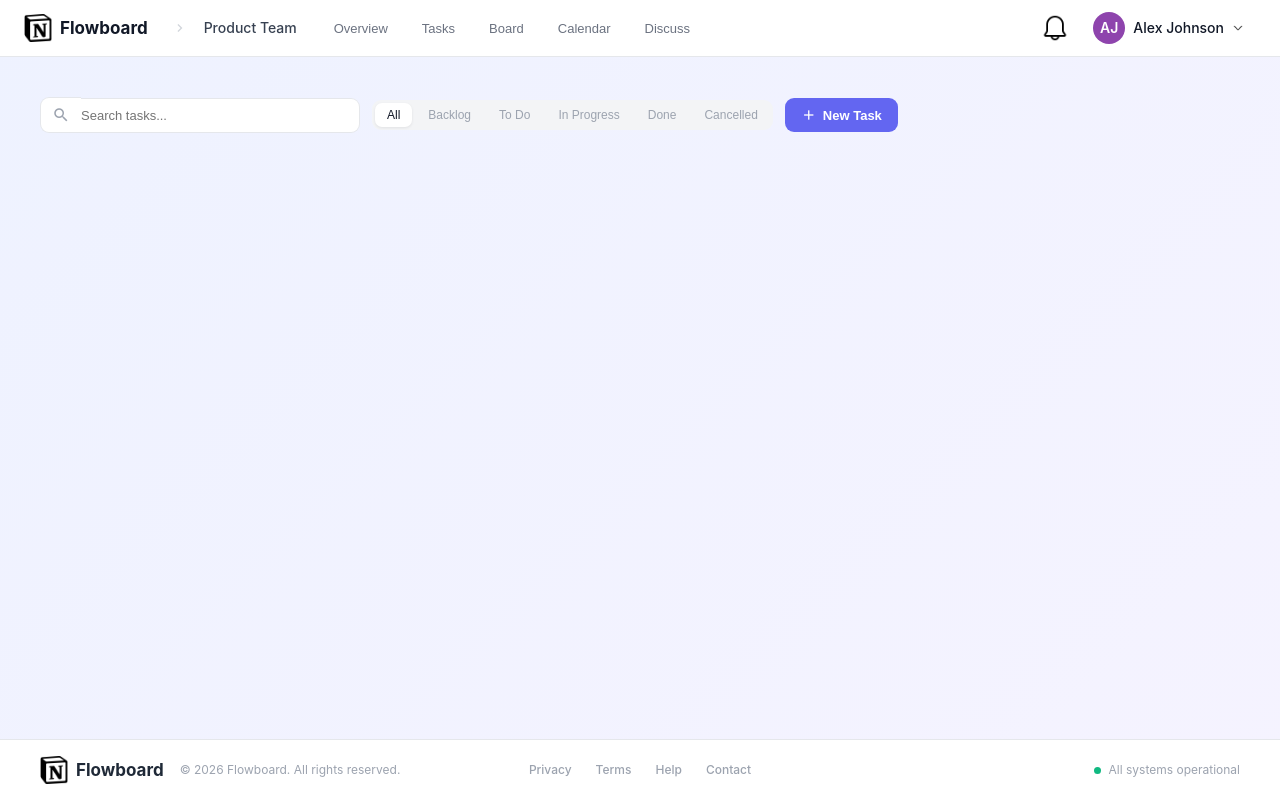
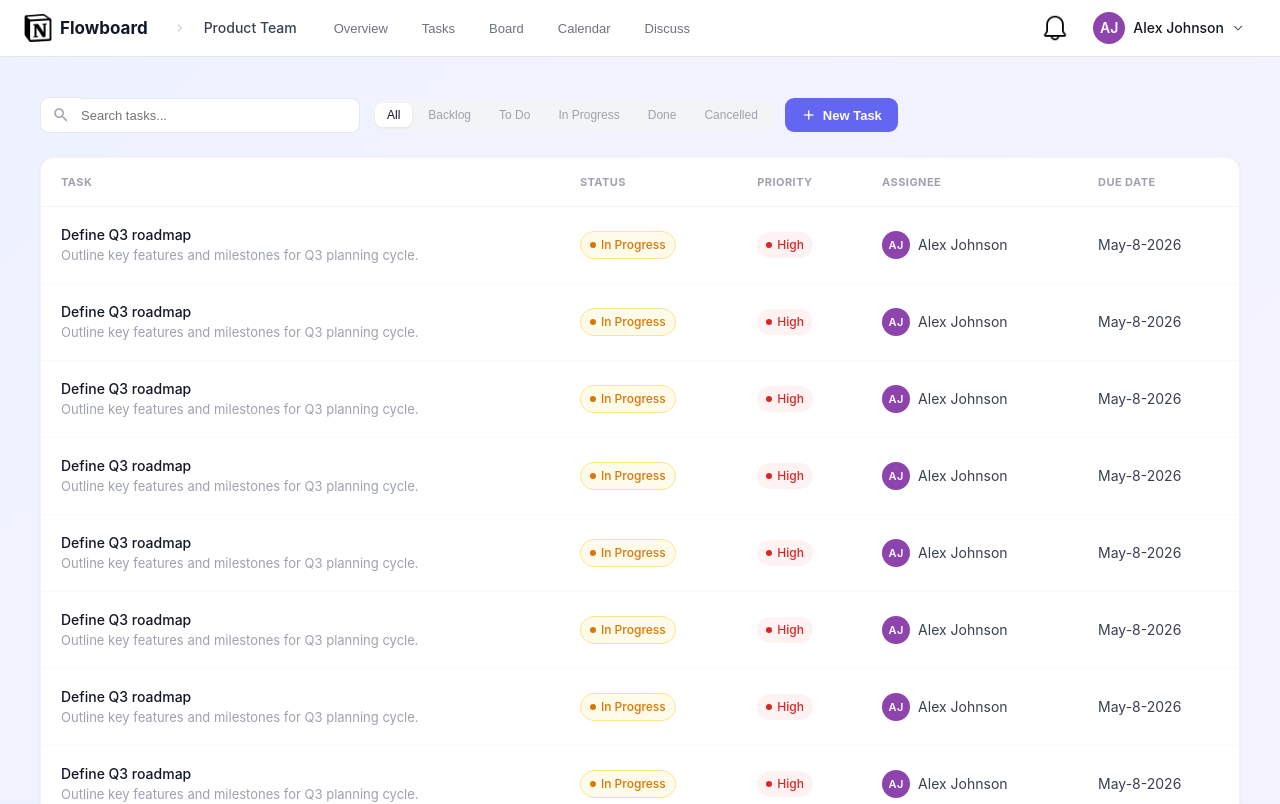
Before and after one commit to KhoaKhoa811/flowboard-ui, an Angular app: page /team-details/1/tasks in a window 1280 px wide. Shown: the top 804 px of the page. Built offline with nearby package versions, Linux system fonts and the light colour scheme.

Commit message:
refactor: implement task list table in tasks tab in team details section

```diff
--- /dev/null
+++ b/src/app/features/team-details/team-tasks/task-list-item/task-list-item.html
@@ -0,0 +1,29 @@
+<td class="task-column">
+    <p>Define Q3 roadmap</p>
+    <span>Outline key features and milestones for Q3 planning cycle.</span>
+</td>
+
+<td class="status-column">
+    <div class="status-wrapper">
+        <span class="dot"></span>
+        In Progress
+    </div>
+</td>
+
+<td class="priority-column">
+    <div class="priority-wrapper">
+        <span class="dot"></span>
+        High
+    </div>
+</td>
+
+<td class="assignee-column">
+    <div class="assignee-wrapper">
+        <app-default-avatar [name]="'Alex Johnson'" [size]="28" [fontSize]="11"></app-default-avatar>
+        <span class="assignee-name">Alex Johnson</span>
+    </div>
+</td>
+
+<td class="due-date-column">
+    <span>May-8-2026</span>
+</td>
--- /dev/null
+++ b/src/app/features/team-details/team-tasks/task-list-item/task-list-item.scss
@@ -0,0 +1,96 @@
+.task-column {
+    padding: 18px 20px;
+    max-width: 400px;
+
+    p {
+        font-weight: 500;
+        font-size: 14px;
+        color: rgb(17, 24, 39);
+        text-decoration: none;
+        margin-bottom: 2px;
+        margin: 0;
+    }
+
+    span {
+        font-size: 13px;
+        color: rgb(156, 163, 175);
+        overflow: hidden;
+        text-overflow: ellipsis;
+        white-space: nowrap;
+    }
+}
+
+.status-column {
+    padding: 18px 20px;
+
+    .status-wrapper {
+        display: inline-flex;
+        align-items: center;
+        gap: 5px;
+        padding: 3px 9px;
+        border-radius: 99px;
+        font-size: 12px;
+        font-weight: 500;
+        color: rgb(217, 119, 6);
+        background: rgb(255, 251, 235);
+        border: 1px solid rgb(253, 230, 138);
+
+        .dot {
+            width: 6px;
+            height: 6px;
+            border-radius: 50%;
+            background: rgb(217, 119, 6);
+            display: inline-block;
+        }
+    }
+}
+
+.priority-column {
+    padding: 18px 20px;
+
+    .priority-wrapper {
+        display: inline-flex;
+        align-items: center;
+        gap: 5px;
+        padding: 3px 9px;
+        border-radius: 99px;
+        font-size: 12px;
+        font-weight: 500;
+        color: rgb(220, 38, 38);
+        background: rgb(254, 242, 242);
+
+        .dot {
+            width: 6px;
+            height: 6px;
+            border-radius: 50%;
+            background-color: rgb(220, 38, 38);
+            display: inline-block;
+        }
+    }
+}
+
+.assignee-column {
+    padding: 18px 20px;
+    max-width: 200px;
+
+    .assignee-wrapper {
+        display: flex;
+        align-items: center;
+        gap: 8px;
+
+        .assignee-name {
+            font-size: 14px;
+            color: rgb(55, 65, 81);
+        }
+    }
+}
+
+.due-date-column {
+    padding: 18px 20px;
+
+    span {
+        font-size: 14px;
+        color: rgb(55, 65, 81);
+        font-weight: 400;
+    }
+}
--- a/src/app/features/team-details/team-tasks/team-tasks.html
+++ b/src/app/features/team-details/team-tasks/team-tasks.html
@@ -37,4 +37,33 @@
             New Task
         </button>
     </div>
+
+    <div class="team-task-list-container">
+        <table class="team-task-list">
+            <thead class="table-header">
+                <tr>
+                    <th>TASK</th>
+                    <th>STATUS</th>
+                    <th>PRIORITY</th>
+                    <th>ASSIGNEE</th>
+                    <th>DUE DATE</th>
+                </tr>
+            </thead>
+
+            <tbody class="table-body">
+                <tr app-task-list-item></tr>
+                <tr app-task-list-item></tr>
+                <tr app-task-list-item></tr>
+                <tr app-task-list-item></tr>
+                <tr app-task-list-item></tr>
+                <tr app-task-list-item></tr>
+                <tr app-task-list-item></tr>
+                <tr app-task-list-item></tr>
+                <tr app-task-list-item></tr>
+                <tr app-task-list-item></tr>
+                <tr app-task-list-item></tr>
+                <tr app-task-list-item></tr>
+            </tbody>
+        </table>
+    </div>
 </div>
--- a/src/app/features/team-details/team-tasks/team-tasks.scss
+++ b/src/app/features/team-details/team-tasks/team-tasks.scss
@@ -94,4 +94,43 @@
             }
         }
     }
+
+    .team-task-list-container {
+        background: rgb(255, 255, 255);
+        border-radius: 14px;
+        border: 1.5px solid rgb(243, 244, 246);
+        overflow: hidden;
+        box-shadow: rgba(0, 0, 0, 0.04) 0px 1px 4px;
+
+        .team-task-list {
+            width: 100%;
+            border-collapse: collapse;
+
+            .table-header tr {
+                border-bottom: 1.5px solid rgb(243, 244, 246);
+
+                th {
+                    padding: 14px 20px;
+                    text-align: left;
+                    font-size: 11px;
+                    font-weight: 700;
+                    color: rgb(156, 163, 175);
+                    text-transform: uppercase;
+                    letter-spacing: 0.04em;
+                    white-space: nowrap;
+                }
+            }
+
+            .table-body tr {
+                border-bottom: 1px solid rgb(249, 250, 251);
+                cursor: pointer;
+                transition: background 0.1s;
+                background: transparent;
+
+                &:hover {
+                    background: rgb(250, 250, 250);
+                }
+            }
+        }
+    }
 }
--- a/src/app/features/team-details/team-tasks/team-tasks.ts
+++ b/src/app/features/team-details/team-tasks/team-tasks.ts
@@ -1,10 +1,11 @@
 import { CommonModule } from '@angular/common';
 import { Component, signal } from '@angular/core';
 import { MatIcon } from '@angular/material/icon';
+import { TaskListItem } from './task-list-item/task-list-item';
 
 @Component({
   selector: 'app-team-tasks',
-  imports: [MatIcon, CommonModule],
+  imports: [MatIcon, CommonModule, TaskListItem],
   templateUrl: './team-tasks.html',
   styleUrl: './team-tasks.scss',
 })
```
Also changed, not shown: src/app/features/team-details/team-tasks/task-list-item/task-list-item.ts (added, +10 -0 lines), 1 other file (tests, documents, lock files or other folders).
